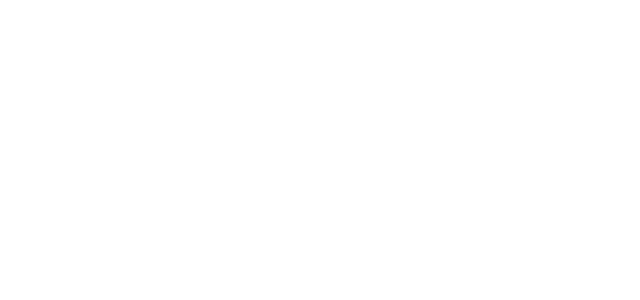
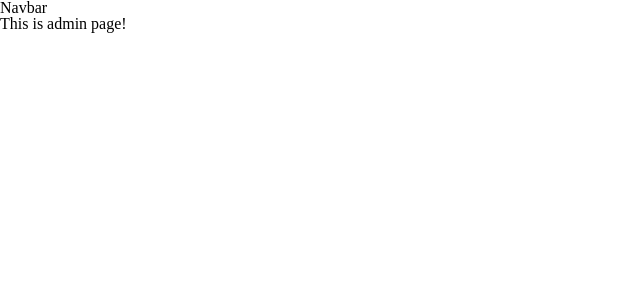
Before and after one commit to Chav0073/zoodopt, a React (Vite) app in the folder frontend/: page /admin in a window 1280 px wide. Before the commit this address had no page. Shown: the top 300 px of the page, without its empty margins (0-640 px from the left). Built offline with nearby package versions, Linux system fonts and the light colour scheme.

Commit message:
creates and links the Admin Page

```diff
--- a/frontend/src/App.jsx
+++ b/frontend/src/App.jsx
@@ -3,6 +3,7 @@
 import HomePage from "./pages/HomePage/HomePage";
 import { currentUser } from "../data/mockup_data";
 import UserContext from "../context/UserContext";
+import AdminPage from "./pages/AdminPage/AdminPage";
 
 function App() {
 
@@ -13,6 +14,7 @@
         <Routes>
           <Route path="/" element={<Layout/>}>
             <Route index element={<HomePage />} />
+            <Route path="admin" element={<AdminPage/>} />
           </Route>
         </Routes>
       </BrowserRouter>
--- /dev/null
+++ b/frontend/src/pages/AdminPage/AdminPage.jsx
@@ -0,0 +1,7 @@
+const AdminPage = () => {
+    return <>
+        <p>This is admin page!</p>
+    </>
+}
+
+export default AdminPage;
```
